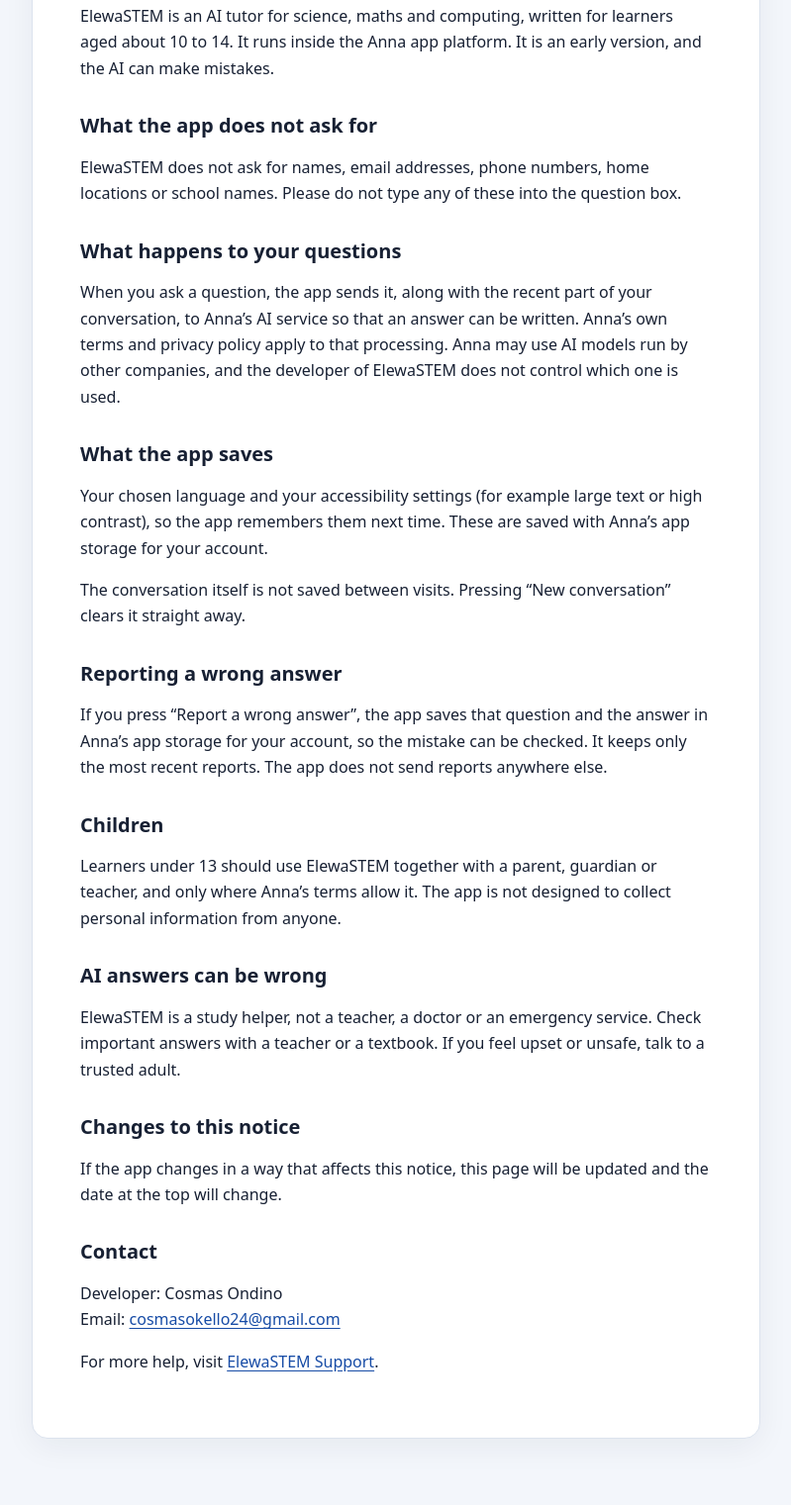
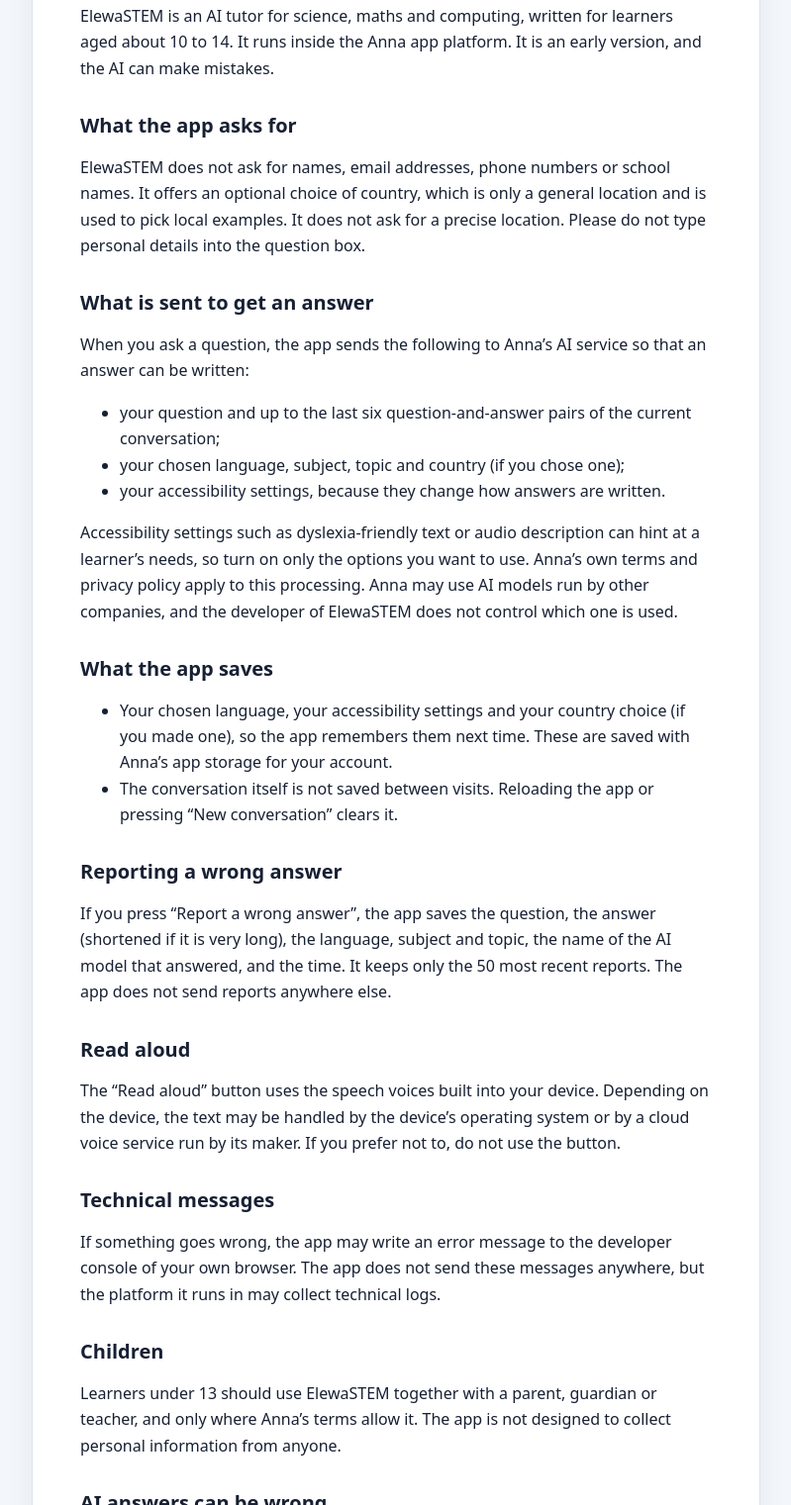
Before and after one commit to ondinookello96/elewastem-site, a plain HTML site: page privacypolicy/index.html in a window 1280 px wide. Shown: the part 281-1802 px from the top of the page at 99% size, without its empty margins (240-1039 px from the left). Drawn offline with Linux system fonts and the light colour scheme.

Commit message:
Expand ElewaSTEM privacy notice
Co-authored-by: Copilot <223556219+Copilot@users.noreply.github.com>

```diff
--- a/privacypolicy/index.html
+++ b/privacypolicy/index.html
@@ -15,18 +15,32 @@
 
     <p>ElewaSTEM is an AI tutor for science, maths and computing, written for learners aged about 10 to 14. It runs inside the Anna app platform. It is an early version, and the AI can make mistakes.</p>
 
-    <h2>What the app does not ask for</h2>
-    <p>ElewaSTEM does not ask for names, email addresses, phone numbers, home locations or school names. Please do not type any of these into the question box.</p>
+    <h2>What the app asks for</h2>
+    <p>ElewaSTEM does not ask for names, email addresses, phone numbers or school names. It offers an optional choice of country, which is only a general location and is used to pick local examples. It does not ask for a precise location. Please do not type personal details into the question box.</p>
 
-    <h2>What happens to your questions</h2>
-    <p>When you ask a question, the app sends it, along with the recent part of your conversation, to Anna’s AI service so that an answer can be written. Anna’s own terms and privacy policy apply to that processing. Anna may use AI models run by other companies, and the developer of ElewaSTEM does not control which one is used.</p>
+    <h2>What is sent to get an answer</h2>
+    <p>When you ask a question, the app sends the following to Anna’s AI service so that an answer can be written:</p>
+    <ul>
+      <li>your question and up to the last six question-and-answer pairs of the current conversation;</li>
+      <li>your chosen language, subject, topic and country (if you chose one);</li>
+      <li>your accessibility settings, because they change how answers are written.</li>
+    </ul>
+    <p>Accessibility settings such as dyslexia-friendly text or audio description can hint at a learner’s needs, so turn on only the options you want to use. Anna’s own terms and privacy policy apply to this processing. Anna may use AI models run by other companies, and the developer of ElewaSTEM does not control which one is used.</p>
 
     <h2>What the app saves</h2>
-    <p>Your chosen language and your accessibility settings (for example large text or high contrast), so the app remembers them next time. These are saved with Anna’s app storage for your account.</p>
-    <p>The conversation itself is not saved between visits. Pressing “New conversation” clears it straight away.</p>
+    <ul>
+      <li>Your chosen language, your accessibility settings and your country choice (if you made one), so the app remembers them next time. These are saved with Anna’s app storage for your account.</li>
+      <li>The conversation itself is not saved between visits. Reloading the app or pressing “New conversation” clears it.</li>
+    </ul>
 
     <h2>Reporting a wrong answer</h2>
-    <p>If you press “Report a wrong answer”, the app saves that question and the answer in Anna’s app storage for your account, so the mistake can be checked. It keeps only the most recent reports. The app does not send reports anywhere else.</p>
+    <p>If you press “Report a wrong answer”, the app saves the question, the answer (shortened if it is very long), the language, subject and topic, the name of the AI model that answered, and the time. It keeps only the 50 most recent reports. The app does not send reports anywhere else.</p>
+
+    <h2>Read aloud</h2>
+    <p>The “Read aloud” button uses the speech voices built into your device. Depending on the device, the text may be handled by the device’s operating system or by a cloud voice service run by its maker. If you prefer not to, do not use the button.</p>
+
+    <h2>Technical messages</h2>
+    <p>If something goes wrong, the app may write an error message to the developer console of your own browser. The app does not send these messages anywhere, but the platform it runs in may collect technical logs.</p>
 
     <h2>Children</h2>
     <p>Learners under 13 should use ElewaSTEM together with a parent, guardian or teacher, and only where Anna’s terms allow it. The app is not designed to collect personal information from anyone.</p>
```
